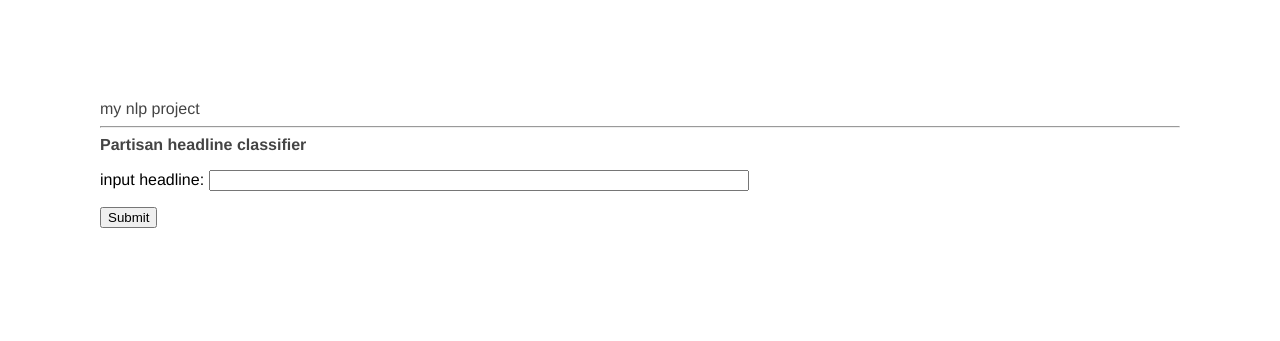
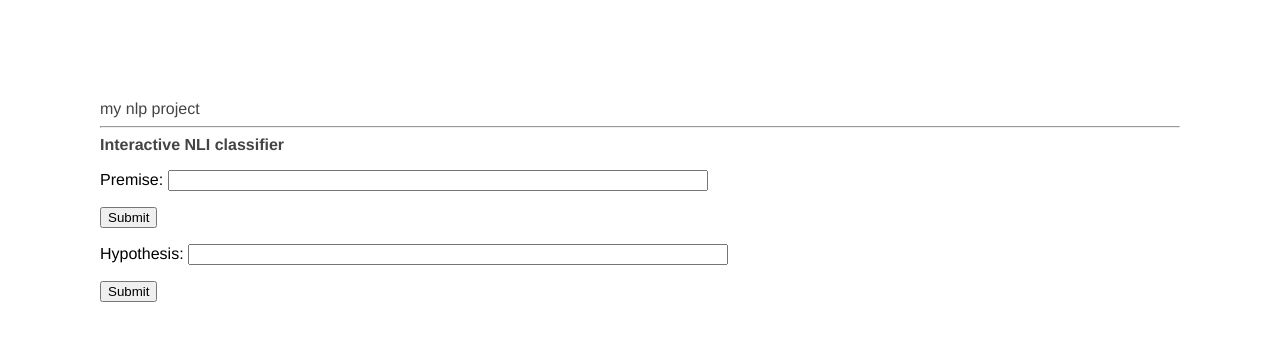
Before and after one commit to tulane-cmps6730/project-nli, a Flask app: page / in a window 1280 px wide. Shown: the top 341 px of the page. Run offline with Flask 3, Linux system fonts and the light colour scheme; parts of the project's set-up code (start-up, migrations or seed data) failed here and were passed over.

Commit message:
set up basic web format

```diff
--- a/nlp/app/forms.py
+++ b/nlp/app/forms.py
@@ -6,7 +6,10 @@ class MyForm(FlaskForm):
 	class Meta:  # Ignoring CSRF security feature.
 		csrf = False
 
-	input_field = StringField(label='input headline:', id='input_field',
+	premise_field = StringField(label='Premise:', id='premise_field',
+							  validators=[DataRequired()],
+							  render_kw={'style': 'width:50%'})
+	hypothesis_field = StringField(label='Hypothesis:', id='hypo_field',
 							  validators=[DataRequired()],
 							  render_kw={'style': 'width:50%'})
 	submit = SubmitField('Submit')
--- a/nlp/app/routes.py
+++ b/nlp/app/routes.py
@@ -22,7 +22,7 @@ def index():
 		pred = clf.predict(X)[0]
 		proba = clf.predict_proba(X)[0].max()
 		# flash(input_field)
-		return render_template('myform.html', title='', form=form,
+		return render_template('myform.html', title='Interactive NLI Classifier', form=form,
 								prediction=labels[pred], confidence='%.2f' % proba)
 		#return redirect('/index')
-	return render_template('myform.html', title='', form=form, prediction=None, confidence=None)
+	return render_template('myform.html', title='Interactive NLI Classifier', form=form, prediction=None, confidence=None)
--- a/nlp/app/templates/myform.html
+++ b/nlp/app/templates/myform.html
@@ -1,11 +1,13 @@
-{% extends "base.html" %}
-
-{% block content %}
-    <b>Partisan headline classifier</b>
-    <form action="" method="post" novalidate>
-        <p>
-            {{ form.input_field.label }} {{ form.input_field(size=32) }}
-        </p>
-        {{ form.submit() }}
-    </form>
+{% extends "base.html" %} {% block content %}
+<b>Interactive NLI classifier</b>
+<form action="" method="post" novalidate>
+    <p>{{ form.premise_field.label }} {{ form.premise_field(size=32) }}</p>
+    {{ form.submit() }}
+</form>
+<form action="" method="post" novalidate>
+    <p>
+        {{ form.hypothesis_field.label }} {{ form.hypothesis_field(size=32) }}
+    </p>
+    {{ form.submit() }}
+</form>
 {% endblock %}
```
